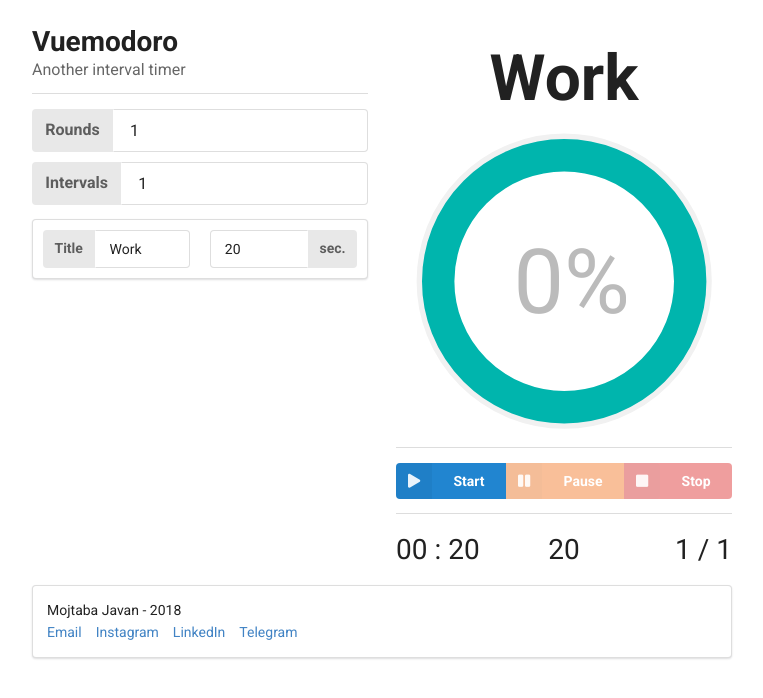
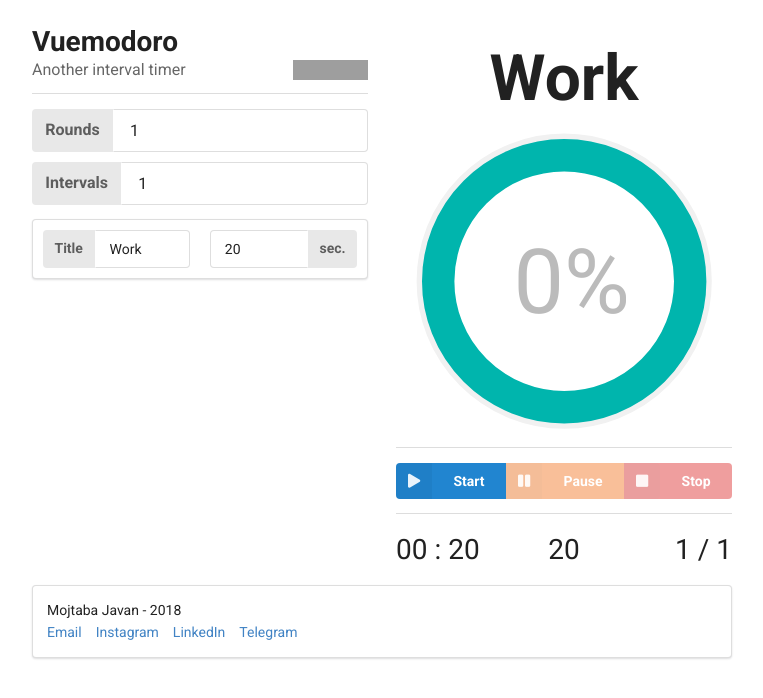
Before and after one commit to mrmowji/pomodoro, a plain HTML site: page index.html in a window 1280 px wide. Shown: the whole page, without its empty margins (258-1021 px from the left). Drawn offline with Linux system fonts and the light colour scheme; grey boxes are pictures that could not be loaded.

Commit message:
Added github star button

```diff
--- a/index.html
+++ b/index.html
@@ -31,6 +31,7 @@
           <h1 class="ui header">
             Vuemodoro
             <div class="sub header">
+              <iframe class="github star" src="https://ghbtns.com/github-btn.html?user=mrmowji&amp;repo=vuemodoro&amp;type=star&amp;count=true" frameborder="0" scrolling="0" width="75px" height="20px"></iframe>
               Another interval timer
             </div>
           </h1>
--- a/statics/styles/site.css
+++ b/statics/styles/site.css
@@ -73,3 +73,9 @@ text {
   text-overflow: ellipsis;
   white-space: nowrap;
 }
+
+.github.star {
+  float: right;
+  height: 20px !important;
+  width: 75px !important;
+}
```
